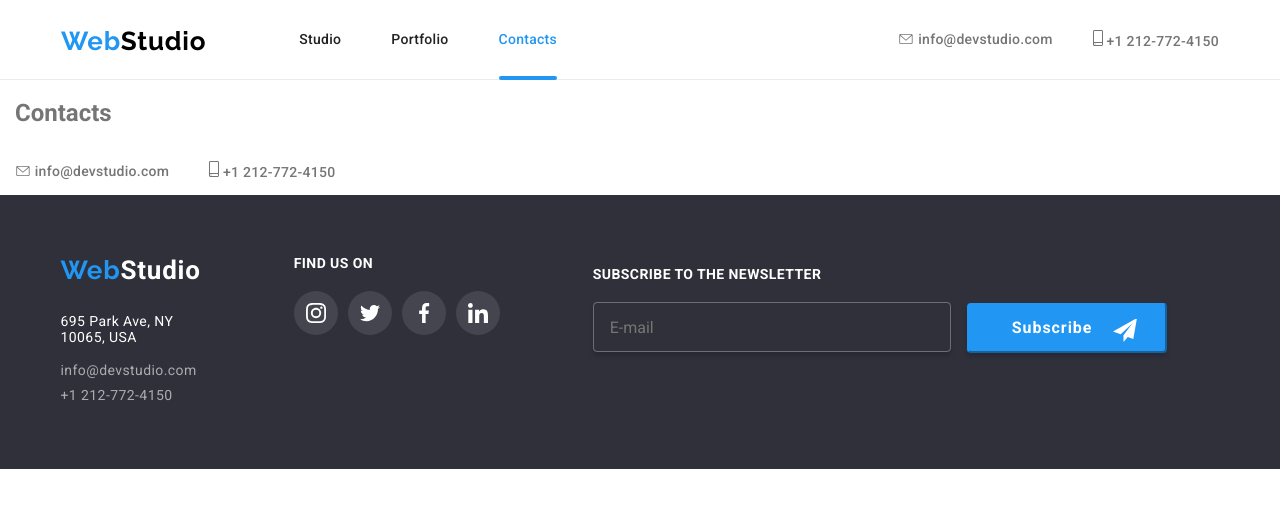
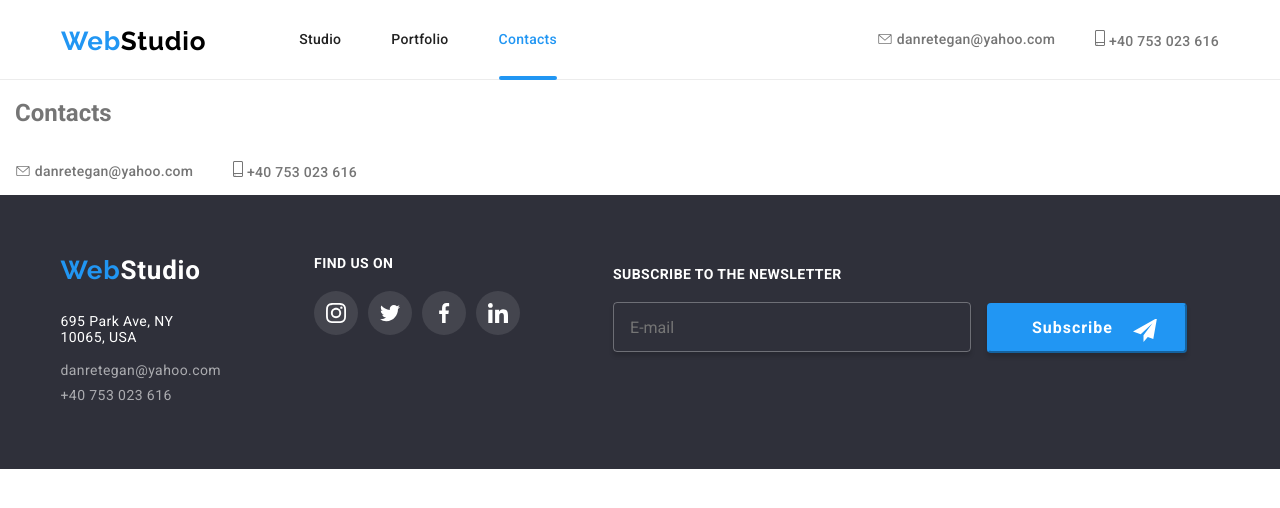
Before and after one commit to danretegan/webstudio, a plain HTML site: page contacts.html in a window 1280 px wide. Drawn offline with Linux system fonts and the light colour scheme.

Commit message:
contact info update

```diff
--- a/contacts.html
+++ b/contacts.html
@@ -54,11 +54,11 @@
 
           <ul class="drawer-contacts">
             <li>
-              <a href="tel:+12127724150" class="drawer-phone">+1 212-772-4150</a>
+              <a href="tel:+12127724150" class="drawer-phone">+40 753 023 616</a>
             </li>
             <li>
-              <a href="mailto:info@devstudio.com" class="drawer-email"
-                >info@devstudio.com</a
+              <a href="mailto:danretegan@yahoo.com" class="drawer-email"
+                >danretegan@yahoo.com</a
               >
             </li>
           </ul>
@@ -111,7 +111,7 @@
             </li>
             <li class="">
               <a
-                href="https://www.linkedin.com/"
+                href="https://www.linkedin.com/in/dan-retegan-25a7a92a4/"
                 class="drawer-social-link"
                 target="_blank"
                 rel="nofollow noopener noreferrer"
@@ -159,11 +159,11 @@
 
           <ul class="contacts">
             <li class="active">
-              <a class="contact active" href="mailto:info@devstudio.com">
+              <a class="contact active" href="mailto:danretegan@yahoo.com">
                 <svg width="16px" height="10px">
                   <use href="./images/icons.svg#icon-envelope"></use>
                 </svg>
-                info@devstudio.com
+                danretegan@yahoo.com
               </a>
             </li>
             <li class="active">
@@ -171,7 +171,7 @@
                 <svg width="10px" height="16px">
                   <use href="./images/icons.svg#icon-smartphone"></use>
                 </svg>
-                +1 212-772-4150
+                +40 753 023 616
               </a>
             </li>
           </ul>
@@ -192,11 +192,11 @@
       <ul class="contacts">
         <li class="active">
           <p>
-            <a class="contact active" href="mailto:info@devstudio.com">
+            <a class="contact active" href="mailto:danretegan@yahoo.com">
               <svg width="16px" height="10px">
                 <use href="./images/icons.svg#icon-envelope"></use>
               </svg>
-              info@devstudio.com
+              danretegan@yahoo.com
             </a>
           </p>
         </li>
@@ -206,7 +206,7 @@
               <svg width="10px" height="16px">
                 <use href="./images/icons.svg#icon-smartphone"></use>
               </svg>
-              +1 212-772-4150
+              +40 753 023 616
             </a>
           </p>
         </li>
@@ -240,14 +240,14 @@
               </li>
               <li>
                 <a
-                  href="mailto:info@devstudio.com"
+                  href="mailto:danretegan@yahoo.com"
                   class="contact-footer active"
-                  >info@devstudio.com</a
+                  >danretegan@yahoo.com</a
                 >
               </li>
               <li>
                 <a href="tel:+12127724150" class="contact-footer active"
-                  >+1 212-772-4150</a
+                  >+40 753 023 616</a
                 >
               </li>
             </ul>
@@ -298,7 +298,7 @@
               </li>
               <li>
                 <a
-                  href="https://www.linkedin.com/"
+                  href="https://www.linkedin.com/in/dan-retegan-25a7a92a4/"
                   class="icon-footer"
                   target="_blank"
                   rel="nofollow noopener noreferrer"
```
Also changed, not shown: index.html (+15 -15 lines), portfolio.html (+11 -11 lines), terms.html (+11 -11 lines).
